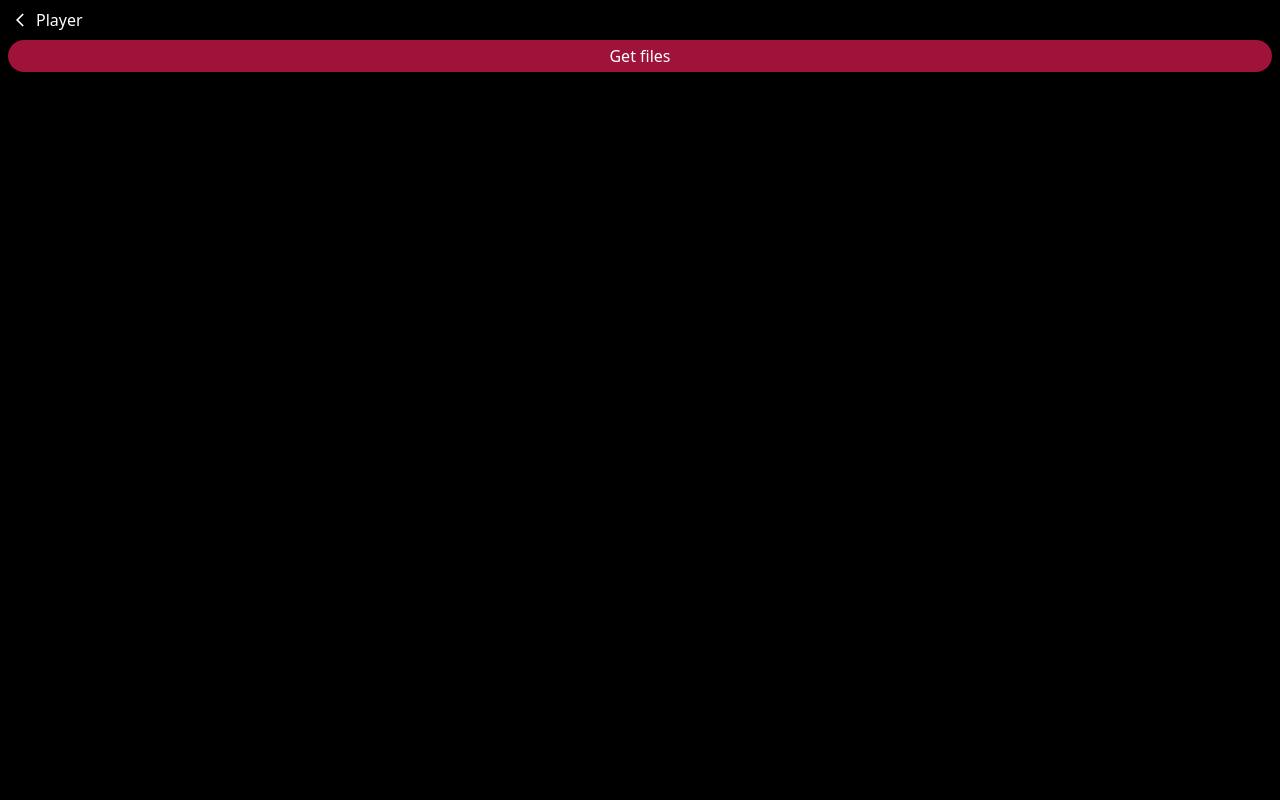
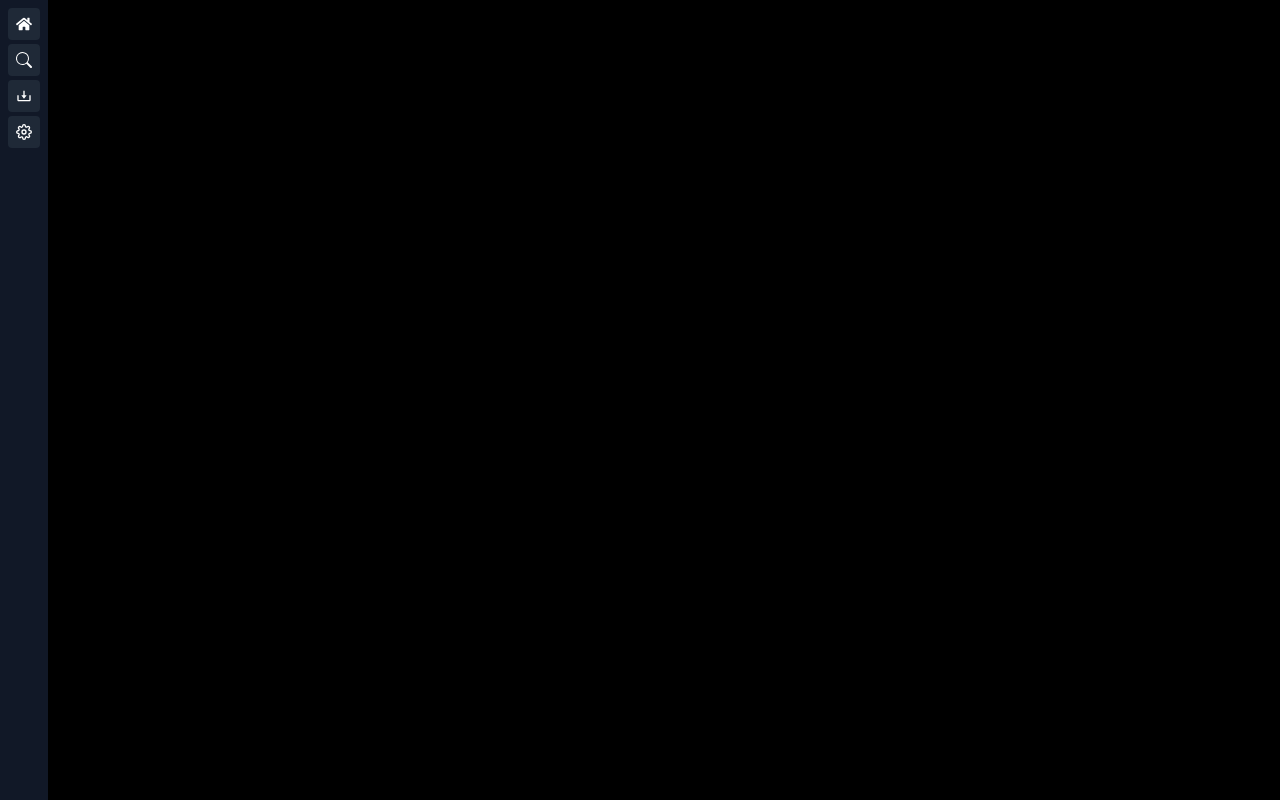
Before and after one commit to infinite223/player-lite, a React (Vite) app: page /player in a window 1280 px wide. Built offline with nearby package versions, Linux system fonts and the light colour scheme.

Commit message:
some visual changes

```diff
--- a/src/Player.tsx
+++ b/src/Player.tsx
@@ -1,26 +1,84 @@
 import { homeDir } from "@tauri-apps/api/path";
 import { readDir } from "@tauri-apps/api/fs";
 import "./index.css";
-import { TopNavigation } from "./components/TopNavigation";
+import { useState } from "react";
+import { BsSearch } from "react-icons/bs";
+import { BiDownload } from "react-icons/bi";
+import { FaHome } from "react-icons/fa";
+import { FiSettings } from "react-icons/fi";
 
 const Player = (): JSX.Element => {
+  const [files, setFiles] = useState<any[]>([]);
+
   async function getFiles() {
+    try {
       const homepath = await homeDir();
-
       const data = await readDir(homepath);
+      setFiles(data); // Ustawiamy pliki
       console.log(data);
+    } catch (error) {
+      console.error("Failed to read directory:", error);
+    }
   }
 
   return (
-    <div className="files bg-black text-white h-screen items-center justify-center p-2">
-      <TopNavigation backAction={true} title="Player" />
+    <div className="flex h-screen bg-black text-white">
+      <aside className="bg-gray-900 p-2 flex flex-col gap-1">
+        <button className="text-left p-2 bg-gray-800 rounded hover:bg-gray-700">
+          <FaHome />
+        </button>
+
+        <button className="text-left p-2 bg-gray-800 rounded hover:bg-gray-700">
+          <BsSearch />
+        </button>
+
+        <button className="text-left p-2 bg-gray-800 rounded hover:bg-gray-700">
+          <BiDownload />
+        </button>
+
+        <button className="text-left p-2 bg-gray-800 rounded hover:bg-gray-700">
+          <FiSettings />
+        </button>
+      </aside>
+
+      <main className="flex w-[200px] hidden flex-col justify-between p-4">
+        <div className="bg-gray-800 rounded-lg mb-4 p-4 flex items-center justify-center">
+          <p className="text-gray-400">Wizualizacja fali dźwiękowej</p>
+        </div>
+
+        <div className="flex items-center justify-center space-x-4">
+          <button className="p-2 bg-gray-700 rounded-full hover:bg-gray-600">
+            ⏮️
+          </button>
+          <button className="p-4 bg-rose-700 rounded-full hover:bg-rose-600">
+            ▶️
+          </button>
+          <button className="p-2 bg-gray-700 rounded-full hover:bg-gray-600">
+            ⏸️
+          </button>
+          <button className="p-2 bg-gray-700 rounded-full hover:bg-gray-600">
+            ⏭️
+          </button>
+        </div>
+
         <button
           onClick={getFiles}
-        className="px-2 py-1 mt-2 bg-rose-800 rounded-full w-full"
+          className="mt-4 w-full px-4 py-2 bg-rose-800 rounded-full hover:bg-rose-700"
         >
-        Get files
+          Pobierz pliki
         </button>
+
+        {/* Wyświetlanie plików */}
+        <ul className="mt-4 space-y-2">
+          {files.map((file, index) => (
+            <li key={index} className="bg-gray-800 p-2 rounded">
+              {file.name}
+            </li>
+          ))}
+        </ul>
+      </main>
     </div>
   );
 };
+
 export default Player;
```
Lines whose indentation alone changed are shown as unchanged.
